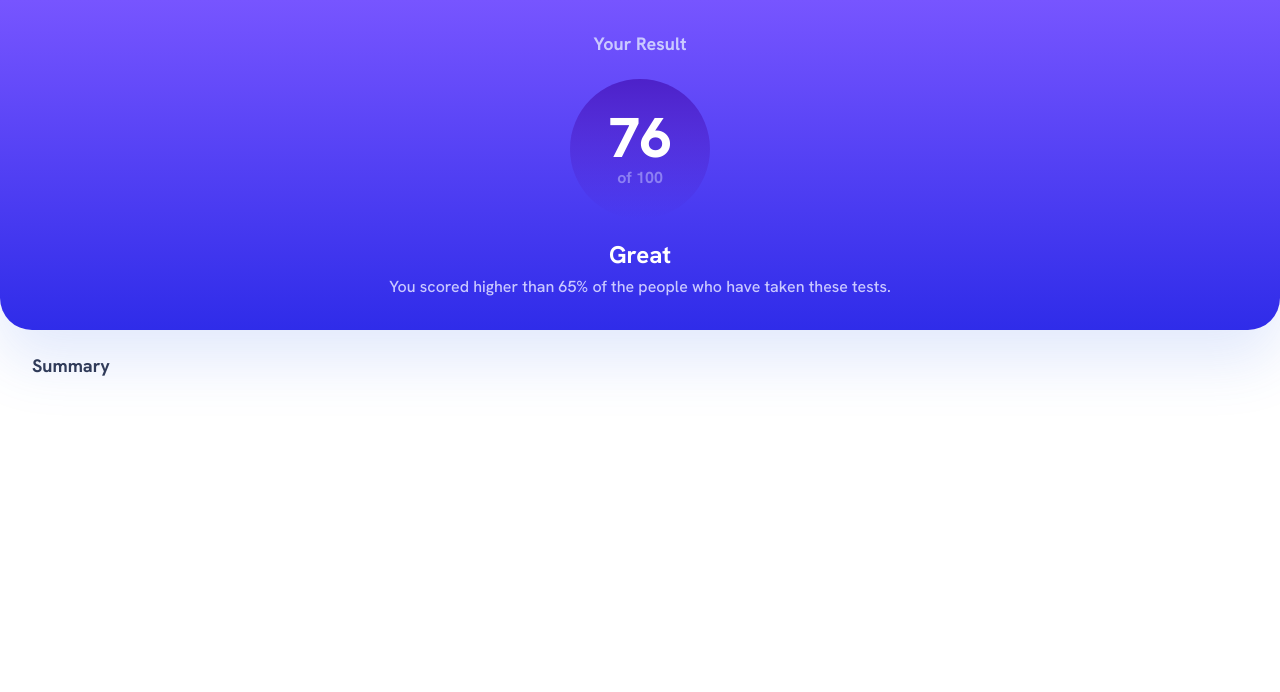
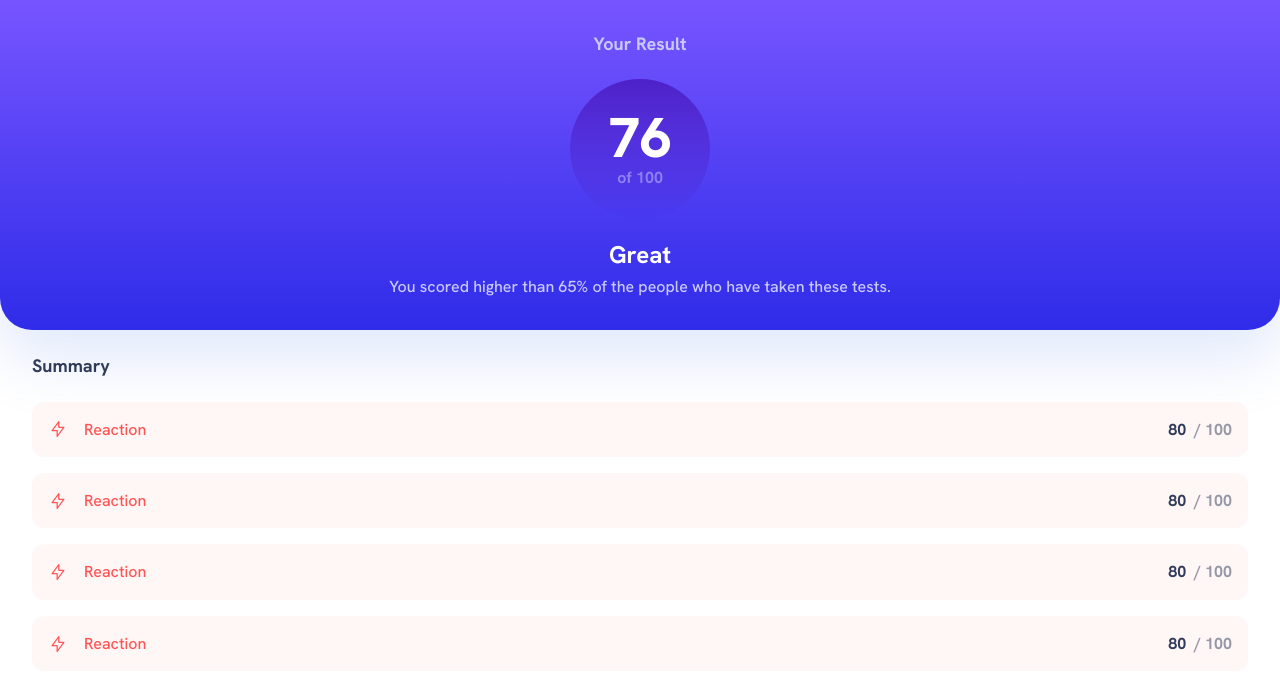
Before and after one commit to g-akca/results-summary-component, a React (Vite) app: page / in a window 1280 px wide. Shown: the top 692 px of the page. Built offline with nearby package versions, Linux system fonts and the light colour scheme.

Commit message:
Style static SummaryList and SummaryItem

```diff
--- /dev/null
+++ b/src/components/SummaryItem.css
@@ -0,0 +1,36 @@
+.summary-item {
+    display: flex;
+    justify-content: space-between;
+    align-items: center;
+    padding: var(--spacing-200);
+    border-radius: 12px;
+    background-color: var(--red-50);
+}
+
+.summary-item > div {
+    display: flex;
+    align-items: center;
+    gap: 20px var(--spacing-200);
+}
+
+.summary-logo {
+    width: 20px;
+}
+
+.summary-type {
+    color: var(--red-400);
+    font-size: 16px;
+    font-weight: 500;
+}
+
+.summary-result {
+    color: var(--navy-950);
+    font-size: 16px;
+    font-weight: bold;
+    display: flex;
+    gap: var(--spacing-100);
+}
+
+.summary-result .out-of {
+    opacity: 0.5;
+}
--- a/src/components/SummaryItem.jsx
+++ b/src/components/SummaryItem.jsx
@@ -1,7 +1,19 @@
+import "./SummaryItem.css";
+import reactionLogo from "../assets/images/icon-reaction.svg";
+
 function SummaryItem() {
   return (
-    <>
-    </>
+    <div className="summary-item">
+      <div>
+        <img className="summary-logo" src={reactionLogo} alt="" />
+        <p className="summary-type">Reaction</p>
+      </div>
+
+      <p className="summary-result">
+        <span className="score">80</span>
+        <span className="out-of">/ 100</span>
+      </p>
+    </div>
   )
 }
 
--- /dev/null
+++ b/src/components/SummaryList.css
@@ -0,0 +1,5 @@
+.summary-list {
+    display: flex;
+    flex-direction: column;
+    gap: var(--spacing-200);
+}
--- a/src/components/SummaryList.jsx
+++ b/src/components/SummaryList.jsx
@@ -1,13 +1,14 @@
 import SummaryItem from "./SummaryItem";
+import "./SummaryList.css";
 
 function SummaryList() {
   return (
-    <>
+    <section className="summary-list">
       <SummaryItem />
       <SummaryItem />
       <SummaryItem />
       <SummaryItem />
-    </>
+    </section>
   )
 }
 
```
